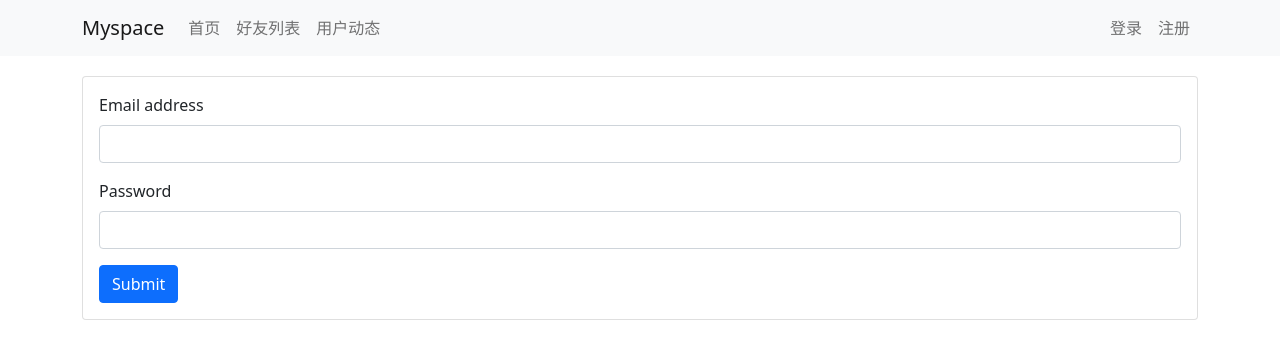
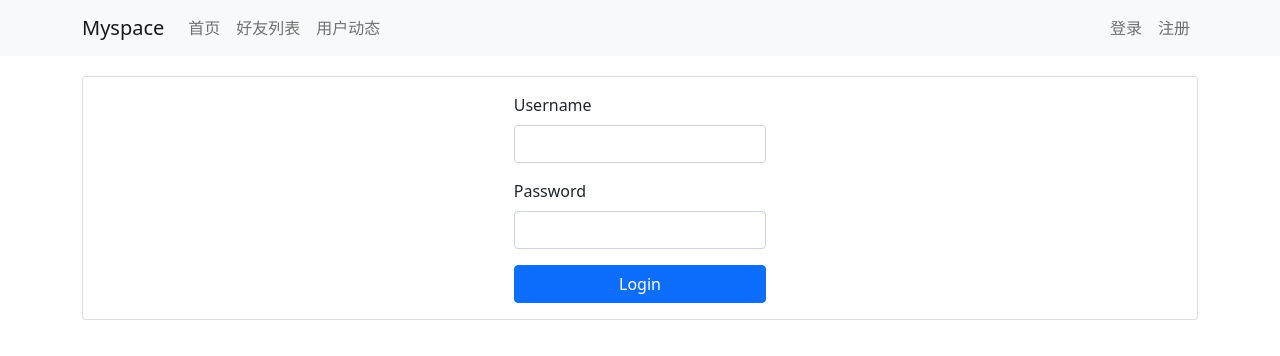
Before and after one commit to Swiftie13st/Vue3-MySpace, a Vue app: page /login in a window 1280 px wide. Shown: the top 356 px of the page. Built offline with nearby package versions, Linux system fonts and the light colour scheme.

Commit message:
users store

```diff
--- a/src/store/index.js
+++ b/src/store/index.js
@@ -1,14 +1,12 @@
-import { createStore } from 'vuex'
+import { createStore } from "vuex";
+import ModuleUser from "./users";
 
 export default createStore({
-  state: {
+  state: {},
+  getters: {},
+  mutations: {},
+  actions: {},
+  modules: {
+    user: ModuleUser,
   },
-  getters: {
-  },
-  mutations: {
-  },
-  actions: {
-  },
-  modules: {
-  }
-})
+});
--- /dev/null
+++ b/src/store/users.js
@@ -0,0 +1,30 @@
+import $ from "jquery";
+
+const ModuleUser = {
+  state: {
+    id: "",
+    username: "",
+    photo: "",
+    followerCount: 0,
+  },
+  getters: {},
+  mutations: {},
+  actions: {
+    login(context, data) {
+      $.ajax({
+        url: "https://app165.acapp.acwing.com.cn/api/token/",
+        type: "POST",
+        data: {
+          username: data.username,
+          password: data.password,
+        },
+        success(resp) {
+          console.log(resp);
+        },
+      });
+    },
+  },
+  modules: {},
+};
+
+export default ModuleUser;
--- a/src/views/loginView.vue
+++ b/src/views/loginView.vue
@@ -1,36 +1,81 @@
 <template>
   <ContentBase>
-    <form>
+    <div class="row justify-content-md-center">
+      <div class="col-3">
+        <form @submit.prevent="login">
           <div class="mb-3">
-        <label for="exampleInputEmail1" class="form-label">Email address</label>
+            <label for="username" class="form-label">Username</label>
             <input
-          type="email"
+              v-model="username"
+              type="text"
               class="form-control"
-          id="exampleInputEmail1"
+              id="username"
             />
           </div>
           <div class="mb-3">
-        <label for="Password" class="form-label">Password</label>
+            <label for="password" class="form-label">Password</label>
             <input
+              v-model="password"
               type="password"
               class="form-control"
-          id="Password"
+              id="password"
             />
           </div>
-      <button type="submit" class="btn btn-primary">Submit</button>
+          <div class="error-message">{{ error_message }}</div>
+          <button type="submit" class="btn btn-primary">Login</button>
         </form>
+      </div>
+    </div>
   </ContentBase>
 </template>
 
 <script>
 import ContentBase from "@/components/contentbase.vue";
 import { ref } from "vue";
+import { useStore } from "vuex";
+
 export default {
   name: "LoginView",
   components: {
     ContentBase,
   },
+
+  setup() {
+    const store = useStore();
+    let username = ref("");
+    let password = ref("");
+    let error_message = ref("");
+
+    const login = () => {
+      // console.log(username.value, password.value);
+      store.dispatch("login", {
+        username: username.value,
+        password: password.value,
+
+        success() {
+          console.log("success");
+        },
+        error() {
+          console.log("failed");
+        },
+      });
+    };
+
+    return {
+      username,
+      password,
+      error_message,
+      login,
+    };
+  },
 };
 </script>
 
-<style scoped></style>
+<style scoped>
+button {
+  width: 100%;
+}
+.error-message {
+  color: red;
+}
+</style>
--- a/src/views/notfoundView.vue
+++ b/src/views/notfoundView.vue
@@ -1,5 +1,5 @@
 <template>
-  <ContentBase> 404 </ContentBase>
+  <ContentBase> 404 Not Found </ContentBase>
 </template>
 
 <script>
```
Lines whose indentation alone changed are shown as unchanged.
